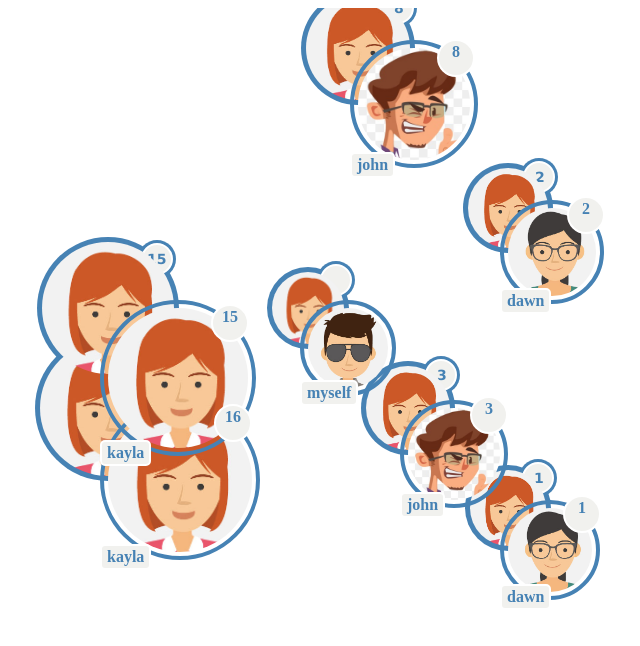
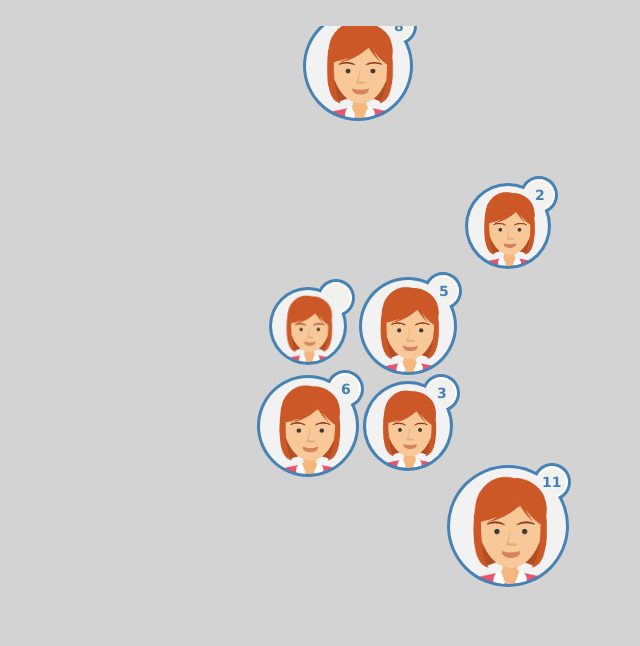
Before and after one commit to doreyd/Chatting-WebApp, a website: page ui/ui.html in a window 1280 px wide. Shown: the top 646 px of the page, without its empty margins (0-640 px from the left). Drawn offline with Linux system fonts and the light colour scheme.

Commit message:
Minor modifications

```diff
--- a/ui/ui.css
+++ b/ui/ui.css
@@ -9,3 +9,6 @@
 .textClass {
   font: bold 10px verdana;
 }
+body {
+  background: lightgrey;
+}
--- a/ui/ui.js
+++ b/ui/ui.js
@@ -35,17 +35,14 @@ console.log(stateCount(data["kayla"], "sender", false));
 
 // users array = [id, top, left, msgQty]
 let users = [
-  ["kayla", 400, 100, 16],
+  ["kayla", 400, 300, 6],
   ["john", 400, 400, 3],
   ["dawn", 200, 500, 2],
-  ["kayla", 300, 100, 15],
+  ["kayla", 300, 400, 5],
   ["john", 40, 350, 8],
-  ["dawn", 500, 500, 1],
+  ["dawn", 500, 500, 11],
   ["myself", 300, 300, 0]
 ];
-
-// Dynamic selection of dom elements from users array
-// let elems = users.map(x => document.getElementById(x[0]));
 
 // Dynamically create the image elements that will hold the user's avatar
 let elems = users.map(x => {
@@ -57,80 +54,13 @@ let elems = users.map(x => {
 
 // setting the main variables
 let colorBase = "steelblue";
+// let colorBase = "white";
 let colorSecond = "#f1f1ee";
 let dimBase = 80;
 let dimC = 30;
 let dimFactor = 4;
 let padding = "4px";
 let mrg = 2;
-
-const setUsers = () => {
-  elems.forEach((elem, i) => {
-    let dim = dimBase + users[i][3] * dimFactor;
-    elem.style.position = "absolute";
-    elem.style.top = users[i][1] + "px";
-    elem.style.left = users[i][2] + "px";
-    elem.style.height = dim + "px";
-    elem.style.width = dim + "px";
-    elem.style.borderRadius = "50%";
-    elem.style.border = "4px solid " + colorBase;
-    elem.style.padding = padding;
-    elem.src = users[i][0] + ".jpg";
-    setName(dim, elem.style.top, elem.style.left, users[i][0]);
-    if (users[i][3] !== 0) {
-      setMsgQt(dim, elem.style.top, elem.style.left, users[i][3]);
-    }
-  });
-};
-
-const setMsgQt = (dim, top, left, msgQty) => {
-  let circle = document.createElement("div");
-  circle.style.position = "absolute";
-  circle.style.height = dimC + "px";
-  circle.style.width = dimC + "px";
-  circle.style.borderRadius = "50%";
-  // circle.style.background = "#e4e4e2";
-  // circle.style.color = colorBase;
-  circle.style.background = colorSecond;
-  circle.style.color = colorBase;
-  circle.style.border = mrg + "px solid white";
-
-  cy = parseInt(top) + dim / 2 - mrg - (dim * 1.414) / 4;
-  cx = parseInt(left) + dim / 2 + mrg + (dim * 1.414) / 4;
-
-  circle.style.top = Math.round(cy - dimC / 2) + "px";
-  circle.style.left = Math.round(cx - (dimC * 7) / 20) + "px";
-
-  circle.style.fontFmily = "verdana";
-  circle.style.fontWeight = "bold";
-  circle.style.textAlign = "center";
-  circle.style.verticalAlign = "middle";
-  circle.style.padding = "2px";
-  circle.innerText = msgQty;
-
-  document.body.append(circle);
-};
-
-const setName = (dim, top, left, name) => {
-  let nameDiv = document.createElement("div");
-  nameDiv.style.position = "absolute";
-  nameDiv.style.top = parseInt(top) + dim + "px";
-  nameDiv.style.left = parseInt(left) + "px";
-
-  nameDiv.style.fontFmily = "verdana";
-  nameDiv.style.fontWeight = "bold";
-  nameDiv.style.textAlign = "center";
-  nameDiv.style.verticalAlign = "middle";
-  nameDiv.style.background = colorSecond;
-  nameDiv.style.color = colorBase;
-  nameDiv.style.borderRadius = "5px";
-  nameDiv.style.padding = "2px 5px 2px 5px";
-  nameDiv.innerText = name;
-  nameDiv.style.border = mrg + "px solid white";
-  document.body.append(nameDiv);
-};
-
-setUsers();
 
 // Function to create and set up SVG elements
 const newSvgElem = (type, appendTo, props = {}, textContent) => {
@@ -162,38 +92,22 @@ function processData(circle) {
   return [cx - r, cy - r, 2 * r];
 }
 
-const newSvgElem2 = (type, appendTo, props = {}, i) => {
+const newSvgElemImg = (type, appendTo, props = {}, i) => {
   let newElem = document.createElementNS("http://www.w3.org/2000/svg", type);
   let clipPath = document.createElementNS(
     "http://www.w3.org/2000/svg",
     "clipPath"
   );
   clipPath.setAttribute("id", `circle${i}`);
+  svg.innerHTML += `<image id="img${i}" xlink:href="kayla.jpg" clip-path="url(#circle${i})" />`;
+  let img = document.getElementById(`img${i}`);
 
-  let svgHTML = svg.innerHTML;
-  svg.innerHTML =
-    svgHTML +
-    `<image id="img${i}" xlink:href="kayla.jpg" clip-path="url(#circle${i})" />`;
+  for (prop in props) newElem.setAttribute(prop, props[prop]);
+  setImg(img, ...processData(newElem));
 
-  let img = document.getElementById(`img${i}`);
-  for (prop in props) newElem.setAttribute(prop, props[prop]);
-
-  // console.log(processData(newElem));
-  // console.log(img);
-  setImg(img, ...processData(newElem));
-  console.log(clipPath);
-  console.log(img);
   clipPath.append(newElem);
   appendTo.append(clipPath);
-  // appendTo.append(img);
   return newElem;
-};
-
-let circleStyle = {
-  cx: 100,
-  cy: 100,
-  r: 40,
-  fill: "green"
 };
 
 let svg = newSvgElem("svg", document.body, { height: 600, width: 1300 });
@@ -202,7 +116,7 @@ const outStyleBig = i => {
   let dim = dimBase + users[i][3] * dimFactor,
     cy = users[i][1],
     cx = users[i][2],
-    r = Math.round(dim / 2) + 1,
+    r = Math.round(dim / 2) - 1,
     fill = colorBase;
   return { cy, cx, r, fill };
 };
@@ -222,7 +136,7 @@ const inStyle = i => {
     cx = users[i][2],
     r = Math.round(dim / 2) - 4,
     fill = colorSecond,
-    strokeWidth = 4,
+    strokeWidth = 10,
     stroke = "white";
   return { cy, cx, r, fill, stroke, "stroke-width": strokeWidth };
 };
@@ -237,8 +151,6 @@ let msgQtyStyle = i => {
   fill = colorSecond;
   return { cy, cx, r, fill, stroke, "stroke-width": strokeWidth };
 };
-
-// let textClass ={}
 
 let textStyle = i => {
   let dim = dimBase + users[i][3] * dimFactor;
@@ -258,118 +170,11 @@ let textStyle = i => {
     "font-size": fontSize
   };
 };
-// const newImg = (imgSrc, props = {}) => {
-//   let img = document.createElement("img");
-//   for (prop in props) img.setAttribute(prop, props[prop]);
-//   img.setAttribute("src")
-//   img.src = imgSrc + ".jpg";
-//   document.body.append(img);
-// };
-
-//**************************************** */
-// let circle = document.getElementById("circle");
-
-// function setImg(imgId, x, y, d) {
-//   let img = document.getElementById(imgId);
-//   img.setAttribute("x", x);
-//   img.setAttribute("y", y);
-//   img.style.height = d + "px";
-//   img.style.width = d + "px";
-// }
-
-// function getCirDetails(circle) {
-//   let cx = circle.getAttribute("cx");
-//   let cy = circle.getAttribute("cy");
-//   let r = circle.getAttribute("r");
-//   return { cx: cx, cy: cy, r: r };
-// }
-
-// function processData(circle) {
-//   let obj = getCirDetails(circle);
-//   let { cx, cy, r } = obj;
-//   return [cx - r, cy - r, 2 * r];
-// }
-
-// setImg(...processData(circle));
-//********************************************* */
 
 users.forEach((x, i) => newSvgElem("circle", svg, outStyleBig(i)));
 users.forEach((x, i) => newSvgElem("circle", svg, outStyleSmall(i)));
 
-// users.forEach((x, i) => newSvgElem2("circle", svg, inStyle(i), i));
+users.forEach((x, i) => newSvgElem("circle", svg, msgQtyStyle(i)));
 
-users.forEach((x, i) => newSvgElem("circle", svg, msgQtyStyle(i)));
+users.forEach((x, i) => newSvgElemImg("circle", svg, inStyle(i), i));
 users.forEach((x, i) => newSvgElem("text", svg, textStyle(i), users[i][3]));
-
-users.forEach((x, i) => newSvgElem2("circle", svg, inStyle(i), i));
-
-// users.forEach((x, i) => newElem("img", svg, msgQtyStyle(i)));
-// const newImgElem = (type, appendTo, props = {}, props2 = {}, i) => {
-//   let newElem = document.createElementNS("http://www.w3.org/2000/svg", type);
-//   for (prop in props) newElem.setAttribute(prop, props[prop]);
-
-//   let defs = document.createElementNS("http://www.w3.org/2000/svg", "defs");
-//   let clipPath = document.createElementNS(
-//     "http://www.w3.org/2000/svg",
-//     "clipPath"
-//   );
-//   clipPath.setAttribute("id", `clipImg${i}`);
-
-//   let img = document.createElement("img");
-//   for (prop2 in props2) img.setAttribute(prop2, props2[prop2]);
-//   img.setAttribute("clip-path", `url(#clipImg${i})`);
-//   img.setAttribute("src", `${users[i][0]}.jpg`);
-
-//   clipPath.append(newElem);
-//   defs.append(clipPath);
-//   appendTo.append(defs);
-//   return newElem;
-// };
-
-// users.forEach((x, i) =>
-//   newImgElem(
-//     "circle",
-//     svg,
-//     inStyle(i),
-//     { height: inStyle(i)["r"] * 2, width: inStyle(i)["r"] * 2 },
-//     i
-//   )
-// );
-
-// users.forEach((x, i) =>
-//   newImgElem(
-//     "circle",
-//     svg,
-//     inStyle(i),
-//     { height: inStyle(i)["r"] * 2, width: inStyle(i)["r"] * 2 },
-//     i
-//   )
-// );
-
-const setMsgQt2 = (dim, top, left, msgQty) => {
-  let circle = document.createElement("div");
-  circle.style.position = "absolute";
-  circle.style.height = dimC + "px";
-  circle.style.width = dimC + "px";
-  circle.style.borderRadius = "50%";
-  // circle.style.background = "#e4e4e2";
-  // circle.style.color = colorBase;
-  circle.style.background = colorSecond;
-  circle.style.color = colorBase;
-  circle.style.border = mrg + "px solid white";
-
-  cy = parseInt(top) + dim / 2 - mrg - (dim * 1.414) / 4;
-  cx = parseInt(left) + dim / 2 + mrg + (dim * 1.414) / 4;
-
-  circle.style.top = Math.round(cy - dimC / 2) + "px";
-  circle.style.left = Math.round(cx - (dimC * 7) / 20) + "px";
-
-  circle.style.fontFmily = "verdana";
-  circle.style.fontWeight = "bold";
-  circle.style.textAlign = "center";
-  circle.style.verticalAlign = "middle";
-  circle.style.padding = "2px";
-  circle.innerText = msgQty;
-
-  document.body.append(circle);
-};
```
